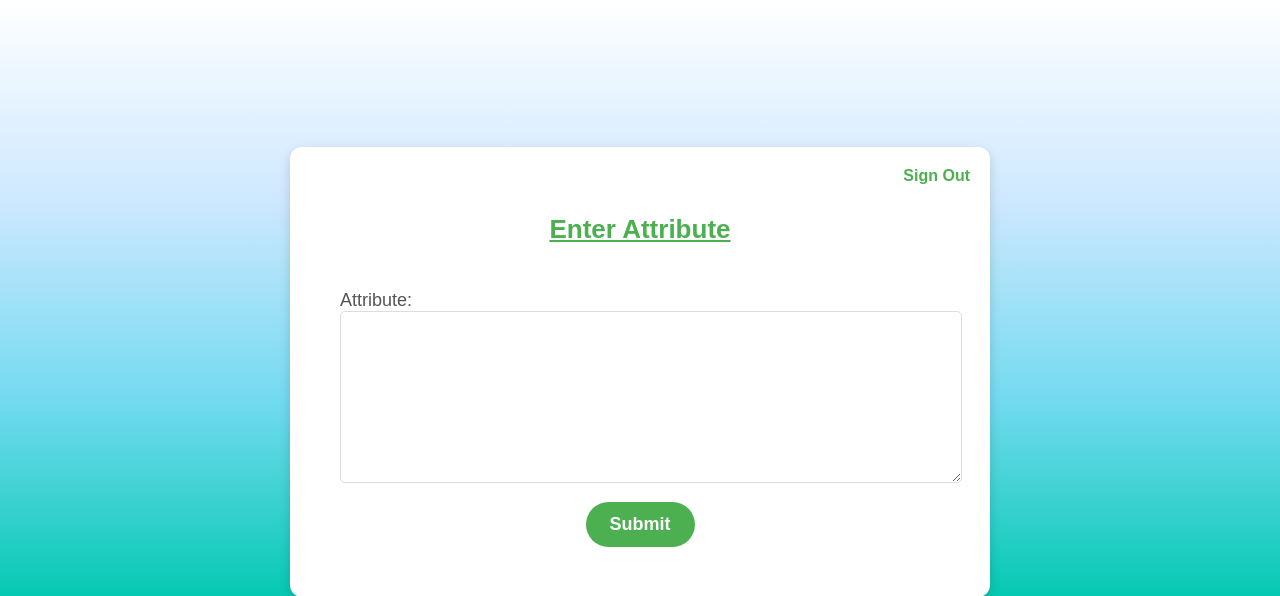
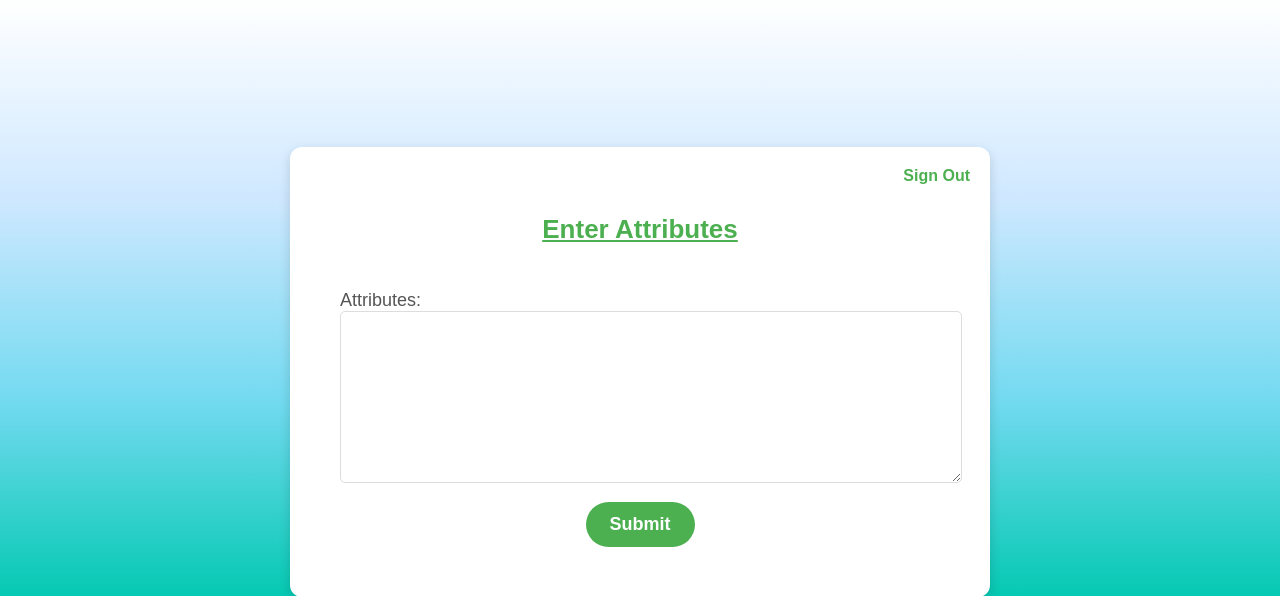
Before and after one commit to Bibhash7/CapsiKey, a Django app: template constantClassGenerator/templates/constantClassApp/operations.html in a window 1280 px wide. Shown: the top 596 px of the page. Run offline with Django 5.2, Linux system fonts and the light colour scheme; the template is opened without the code that fills it, so the values that code supplies are empty.

Commit message:
Fix:Operations-html

```diff
--- a/constantClassGenerator/templates/constantClassApp/operations.html
+++ b/constantClassGenerator/templates/constantClassApp/operations.html
@@ -113,11 +113,11 @@
 
 <div class="container">
     <a href="{% url 'sign_out' %}" class="signout-link">Sign Out</a>
-    <h1><u>Enter Attribute</u></h1>
+    <h1><u>Enter Attributes</u></h1>
     <form method="POST" action="{% url 'constant_create' %}">
         {% csrf_token %}
         <div class="form-group">
-            <label for="attribute">Attribute:</label>
+            <label for="attribute">Attributes:</label>
             <textarea id="attribute" name="data" rows="6" cols="40" required style="width: 100%; height: 150px;">{{ request.POST.data|default_if_none:"" }}</textarea>
         </div>
         <button type="submit" class="submit-btn">Submit</button>
```
